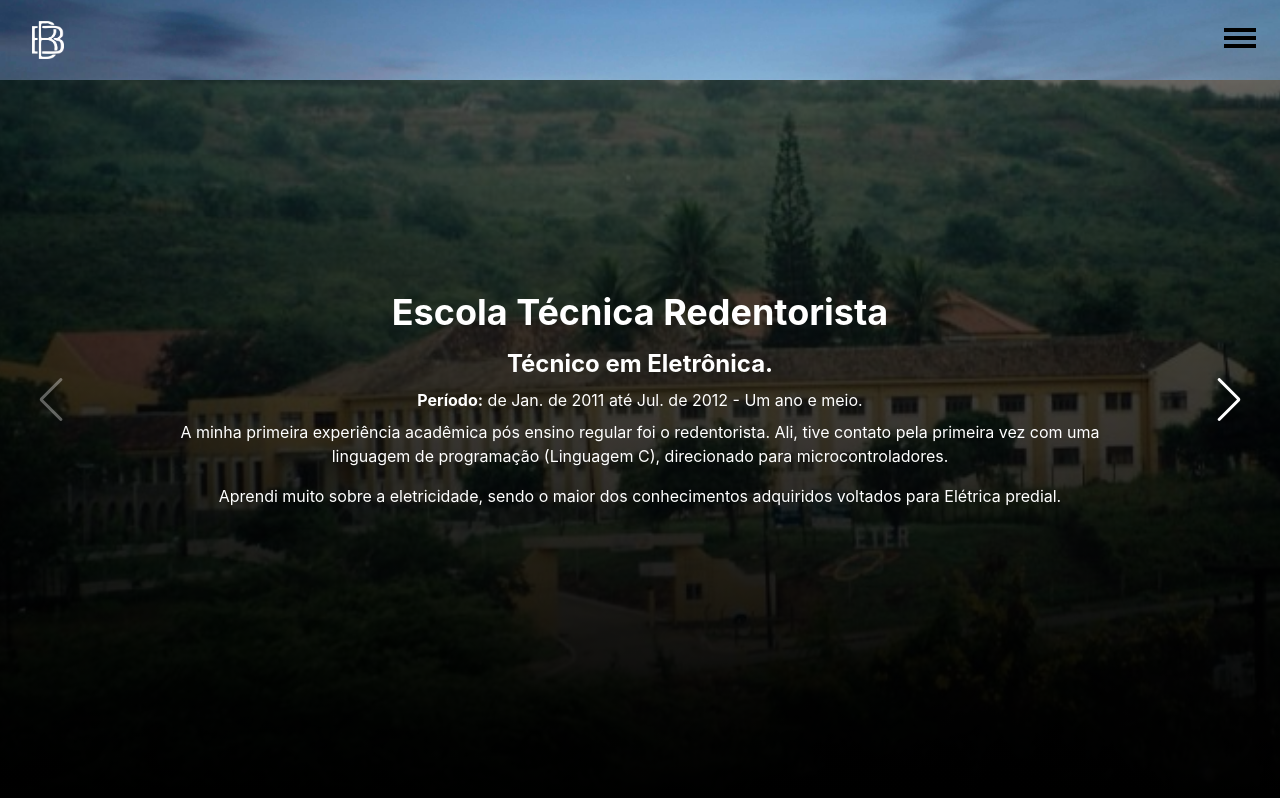
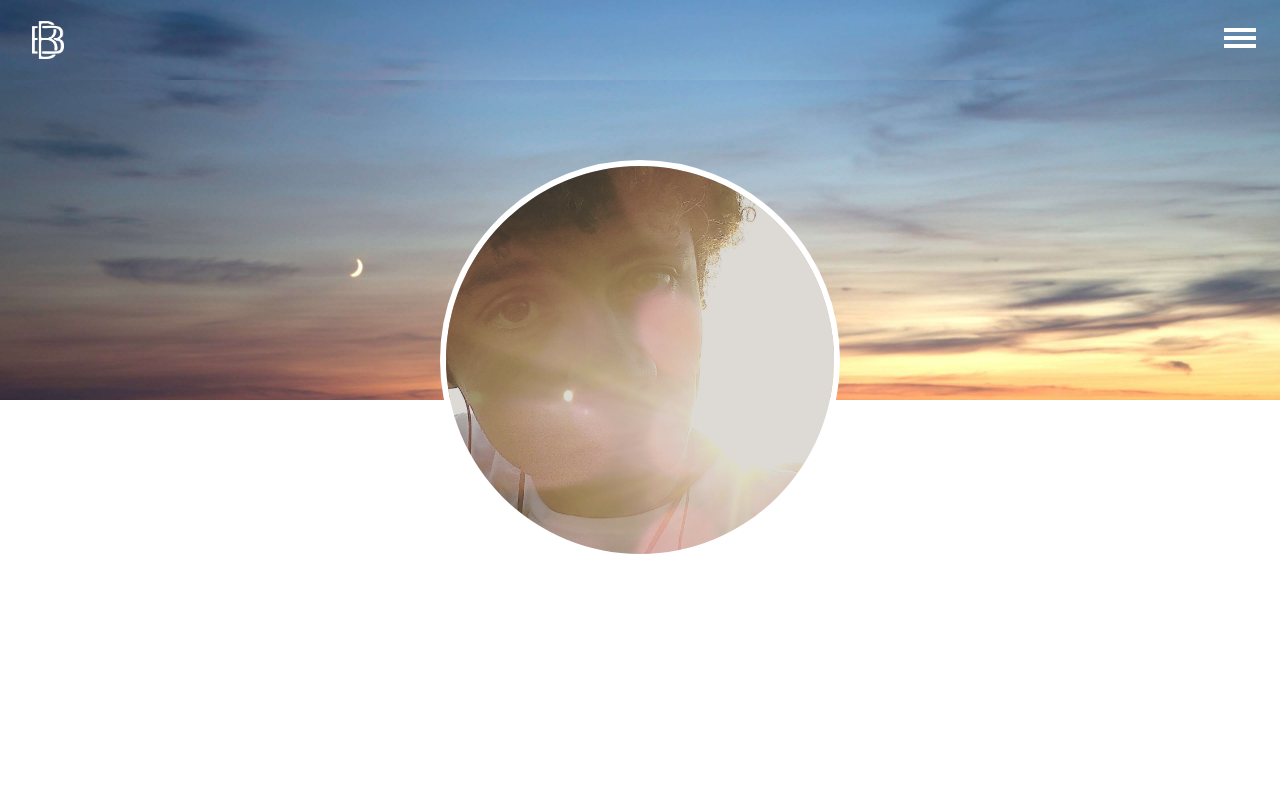
Before and after one commit to brunoCabralSilva/brunocabralsilva.github.io, a React (Create React App) app: page /sobre in a window 1280 px wide. Shown: the top 798 px of the page. Built offline with nearby package versions, Linux system fonts and the light colour scheme; a web font is replaced by a local one.

Commit message:
primeiros passos de 'about'

```diff
--- a/src/components/Header.jsx
+++ b/src/components/Header.jsx
@@ -1,9 +1,10 @@
 import React from 'react';
 
-export default function Header() {
+export default function Header(props) {
+  const { img } = props;
   return(
     <main className="flex justify-center w-full">
-      <img src={require('../images/me-squad.png')} alt="imagem de Bruno" className="p-2 object-cover rounded-full border-6 border-white bg-heaven2 bg-center bg-cover z-30 absolute mt-15vh md:mt-20vh w-60 md:w-100 transition duration-1000" />
+      <img src={require(`../images/${img}`)} alt="imagem de Bruno" className="object-cover rounded-full border-6 border-white bg-heaven2 bg-center bg-cover z-30 absolute mt-15vh md:mt-20vh w-60 md:w-100 transition duration-1000" />
       <div className="md:h-50vh h-40vh w-full bg-gray-200 mb-20 md:mb-60">
         <img src={require('../images/heaven.jpg')} alt="imagem de Bruno" className="w-full h-full object-cover" />
       </div>
--- a/src/components/Presentation.jsx
+++ b/src/components/Presentation.jsx
@@ -23,9 +23,9 @@
           <img src={require('../images/escritorio.jpg')} alt="" className="w-full h-full object-cover opacity-70" />
         </div>
           <button
-            onClick={ () => history.push('/sobre')}
+            onClick={ () => history.push('/contato')}
             className="transition-weight p-3 sm:mt-12 mt-3 border-2 font-normal bg-white border-h-color hover:border-gray-500 hover:font-bold transition duration-1000 md:mb-10 md:m-0">
-            Mais sobre mim
+            Contatos
           </button>
         </div>
       </div>
--- a/src/components/Slider.jsx
+++ b/src/components/Slider.jsx
@@ -6,25 +6,31 @@
 
 export default function Slider(props) {
   const {array, type } = props;
-  const conf = {
-    navigation: true,
-  };
   return (
     <Swiper
         modules={[Navigation, Pagination]}
-        {...conf }
+        navigation={ true }
         className="relative flex flex-col"
     >
       {
         array.map((instituicao) => (
-          <SwiperSlide settings= { conf } className="flex justify-center items-center flex-col w-full h-full">
-          <div className="flex w-screen h-screen justify-between relative flex-col">
-            <div className="text-white">
-            </div>
-            <div className="h-full w-full absolute bg-gradient-to-t from-black to-t-transp z-10" />
-            <img src={require(`../images/${instituicao.imagem}`)} className="h-full w-full object-cover absolute" alt="" />
-            <div className="w-9/12 mx-auto z-20 text-white flex flex-col justify-center items-center py-6">
-              {type === 'academics'
+          <SwiperSlide className="flex justify-center items-center flex-col w-full h-full">
+            <section className="w-full bg-cover bg-center flex items-center justify-center mb-20">
+              <div className="absolute w-full h-full sm:h-90vh z-0">
+                <div className="w-full h-1/2" />
+                <div className="w-full h-1/2">
+                  <img src={require('../images/h3.png')} alt="" className="w-full h-full object-cover opacity-60" />
+                </div>
+              </div>
+              <div className="relative w-9/12 h-70vh my-20 relative flex items-center justify-center">
+                <div className="flex w-full h-full right-0 top-0 justify-end rounded-2xl absolute">
+                  <img src={require('../images/eter.jpg')} className="m-4 rounded-2xl h-4/5 w-2/3 object-cover opacity-80 bg-heaven bg-cover bg-center" alt="" />
+                </div>
+                <div className="left-0 flex w-full h-full items-end justify-start rounded-2xl absolute">
+                  <div className="m-4 rounded-2xl h-2/3 w-1/2 bg-cover bg-white flex justify-center items-center relative" alt="">
+                  <img src={require('../images/h3.png')} alt="" className="w-full h-full object-cover opacity-30 absolute rounded-xl" />
+                    <p className="py-2 text-center w-10/12 z-20"></p>
+            {type === 'academics'
               ? <h1 className="font-bold text-4xl py-2 text-center">{instituicao.academia}</h1>
               : <h1 className="font-bold text-4xl py-2 text-center">{instituicao.empresa}</h1>
               }
@@ -36,14 +42,16 @@
                 {' '}
                 {`de ${instituicao.dataInicio} até ${instituicao.dataConclusão} - ${instituicao.duracao}`}
               </p>
-              <div>
                 {instituicao.descricao.map((desc) => (
                   <p className="py-2 text-center">{desc}</p>
                 ))}
               </div>
-            </div>
-            <div></div>
-          </div>
+                </div>
+                <div className="right-4 py-10 p flex w-full h-full items-end justify-end rounded-2xl absolute">
+                  <img src={require(`../images/nassau.png`)} className="m-4 rounded-2xl w-1/12 object-cover bg-center bg-heaven2" alt="" />
+                </div>
+              </div>
+              </section>
           </SwiperSlide>
         ))
       }
--- a/src/components/SliderProjects.jsx
+++ /dev/null
@@ -1,30 +0,0 @@
-import { Swiper, SwiperSlide } from 'swiper/react';
-import {Navigation, Autoplay} from 'swiper';
-import 'swiper/css';
-import 'swiper/css/navigation';
-import 'swiper/css/pagination';
-
-export default function SliderProjects() {
-    return (
-        <Swiper
-          modules={[Navigation, Autoplay]}
-          loop={true}
-          navigation={true}
-          slidesPerView={2}
-          className="h-60"
-        >
-          <SwiperSlide className="h-item-slide w-5/12 border-2 rounded-xl snap-center flex-none">
-            <img src={require('../images/project1.png')} className="rounded-xl object-cover h-full w-full" alt="" />
-          </SwiperSlide>
-          <SwiperSlide className=" ml-2 h-item-slide w-5/12 border-2 rounded-xl snap-center flex-none">
-            <img src={require('../images/project2.png')} className="rounded-xl object-cover h-full w-full" alt="" />
-          </SwiperSlide>
-          <SwiperSlide className=" ml-2 h-item-slide w-5/12 border-2 rounded-xl snap-center flex-none">
-            <img src={require('../images/project2.png')} className="rounded-xl object-cover h-full w-full" alt="" />
-          </SwiperSlide>
-          <SwiperSlide className=" ml-2 h-item-slide w-5/12 border-2 rounded-xl snap-center flex-none">
-            <img src={require('../images/project2.png')} className="rounded-xl object-cover h-full w-full" alt="" />
-          </SwiperSlide>
-        </Swiper>
-    );
-}
--- a/src/pages/About.jsx
+++ b/src/pages/About.jsx
@@ -1,5 +1,6 @@
 import React from 'react';
 import Nav from '../components/Nav';
+import Header from '../components/Header';
 import Slider from "../components/Slider";
 import academics from '../data/academics.json';
 import professional from '../data/professional.json';
@@ -7,12 +8,35 @@
 function About() {
     return (
       <div>
-        <Nav color="black" className="z-50" />
-        <section className="relative">
-          <Slider array={academics} type="academics"  />
-        </section>
-        <section>
-          <Slider array={professional} type="professional"  />
+        <Nav color="white" className="z-50" />
+        <Header img="me2.jpg" />
+        <section className="w-full bg-cover bg-center flex items-center justify-center mb-20">
+          {/* <div className="absolute w-full h-full sm:h-90vh z-0">
+            <div className="w-full h-1/2" />
+            <div className="w-full h-1/2">
+              <img src={require('../images/h3.png')} alt="" className="w-full h-full object-cover opacity-60" />
+            </div>
+          </div>
+          <div className="relative w-9/12 h-70vh my-20 relative flex items-center justify-center">
+            <div className="flex w-full h-full right-0 top-0 justify-end rounded-2xl absolute">
+              <img src={require('../images/eter.jpg')} className="m-4 rounded-2xl h-4/5 w-2/3 object-cover opacity-80 bg-heaven bg-cover bg-center" alt="" />
+            </div>
+            <div className="left-0 flex w-full h-full items-end justify-start rounded-2xl absolute">
+              <div className="m-4 rounded-2xl h-2/3 w-1/2 bg-cover bg-white flex justify-center items-center relative" alt="">
+              <img src={require('../images/h3.png')} alt="" className="w-full h-full object-cover opacity-30 absolute rounded-xl" />
+                <p className="py-2 text-center w-10/12 z-20">
+                  {academics[0].descricao}
+                </p>
+              </div>
+            </div>
+            <div className="right-4 py-10 p flex w-full h-full items-end justify-end rounded-2xl absolute">
+              <img src={require(`../images/nassau.png`)} className="m-4 rounded-2xl w-1/12 object-cover bg-center bg-heaven2" alt="" />
+            </div> */}
+            <Slider array={academics} type="academics"  />
+          {/* </section>
+          <section> */}
+            <Slider array={professional} type="professional"  />
+        {/* </div> */}
       </section>
       </div>
     );
--- a/src/pages/Home.jsx
+++ b/src/pages/Home.jsx
@@ -11,7 +11,7 @@
   return(
     <body className="flex flex-col items-center">
       <Nav color="white" />
-      <Header />
+      <Header img="me-squad.png" />
       <section className="relative">
         <p className="font-aboreto text-4xl sm:text-5xl pt-10 md:text-6xl md:pt-0 text-black w-full text-center z-50">BRUNO CABRAL</p>
         <p className="w-2/3 sm:w-1/3 text-center mx-auto mt-4">
@@ -19,7 +19,7 @@
         </p>
       </section>
       <button
-        onClick={ () => history.push('/experience')}
+        onClick={ () => history.push('/sobre')}
         className="transition-weight pb-2 mt-12 border-b-3 font-normal bg-white border-h-color hover:border-transp font-normal hover:font-bold transition duration-1000 mb-20">
         Mais sobre mim
       </button>
```
Also changed, not shown: src/components/TechItem.jsx (+14 -11 lines).
